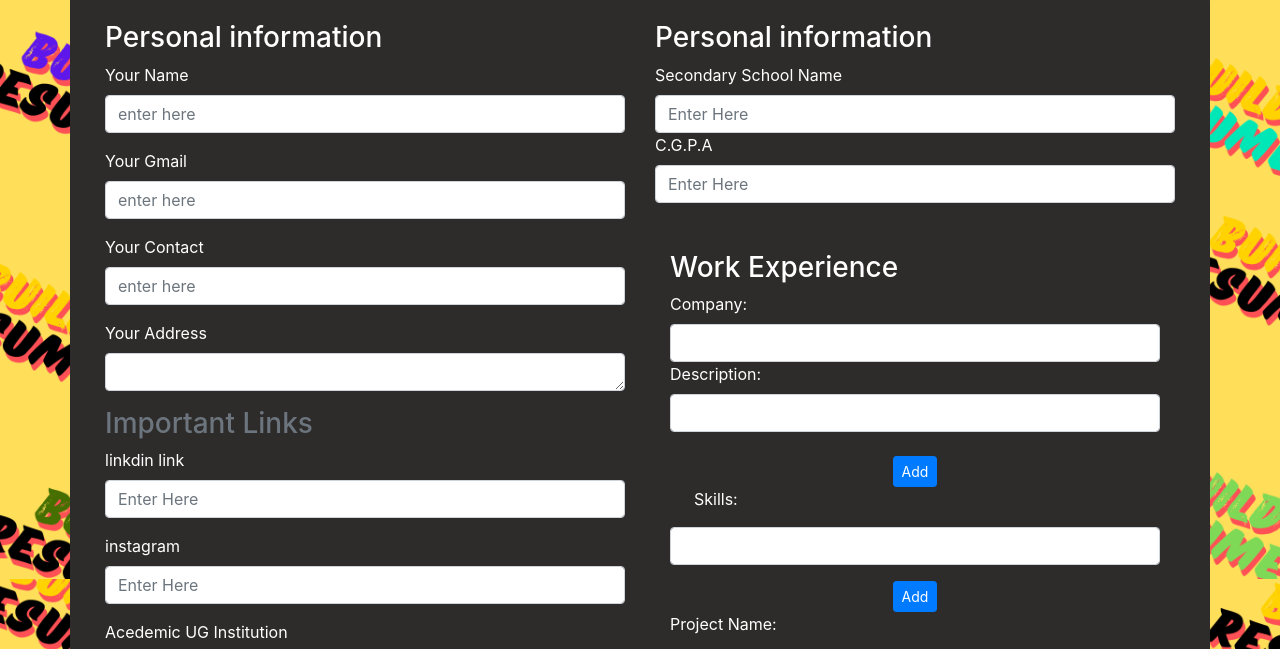
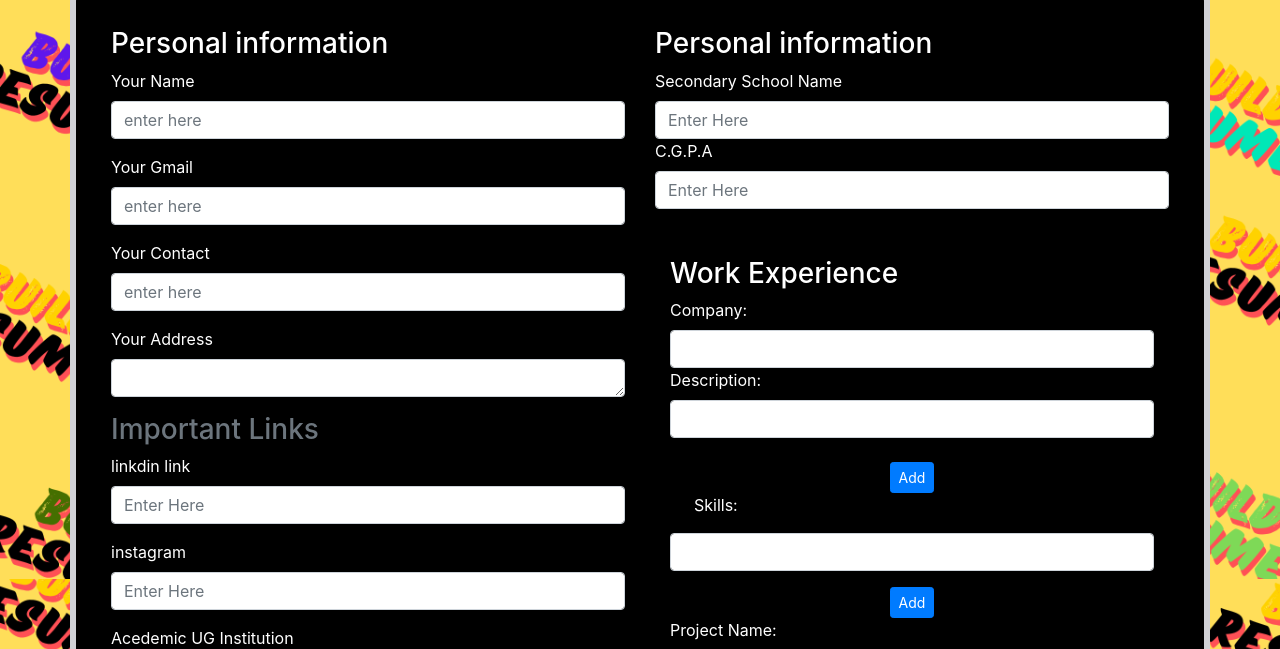
Before and after one commit to Kunal8615/Resume_builder, a website: page index.html in a window 1280 px wide. Shown: the part 141-790 px from the top of the page. Drawn offline with nearby package versions, Linux system fonts and the light colour scheme.

Commit message:
added col

```diff
--- a/index.css
+++ b/index.css
@@ -26,7 +26,8 @@ font-family: system-ui, -apple-system, BlinkMacSystemFont, 'Segoe UI', Roboto, O
     margin-bottom: 10px;
     padding: 20px ;
     padding-top: 50px;
-    background-color: #2e2b2b;
+    border: 6px solid rgb(209, 210, 214);
+    background-color: #000000;
     border-radius: 30px;
 }
 
```
